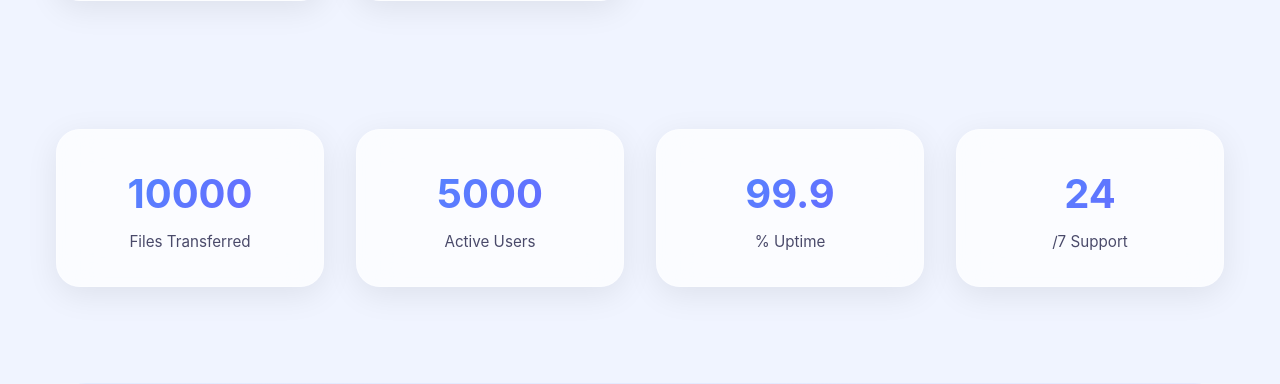
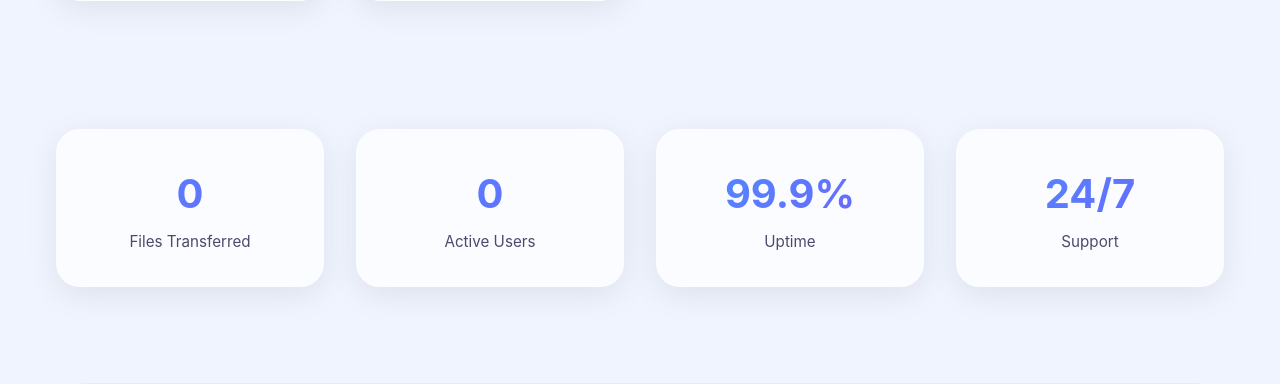
Before and after one commit to devil160907-ship-it/TransferX, a Flask app: page / in a window 1280 px wide. Shown: the part 1377-1761 px from the top of the page. Run offline with Flask 3, Linux system fonts and the light colour scheme.

Commit message:
Update pages.html

```diff
--- a/templates/pages.html
+++ b/templates/pages.html
@@ -498,17 +498,6 @@
             color: var(--text-secondary);
         }
 
-        .about-content ul {
-            color: var(--text-secondary);
-            line-height: 1.8;
-            padding-left: 1.5rem;
-            margin-bottom: 1rem;
-        }
-
-        .about-content ul li {
-            margin-bottom: 0.5rem;
-        }
-
         /* Contact Page Styles */
         .contact-content {
             max-width: 800px;
@@ -865,6 +854,21 @@
         }
         [data-aos].aos-animate {
             pointer-events: auto;
+        }
+
+        /* Loading spinner for stats */
+        .stat-loading {
+            display: inline-block;
+            width: 20px;
+            height: 20px;
+            border: 3px solid var(--glass-border);
+            border-top-color: var(--primary);
+            border-radius: 50%;
+            animation: spin 0.8s linear infinite;
+        }
+
+        @keyframes spin {
+            to { transform: rotate(360deg); }
         }
 
         /* Responsive Styles */
@@ -1081,20 +1085,20 @@
 
             <div class="about-stats" data-aos="fade-up" data-aos-delay="300">
                 <div class="stat-item">
-                    <div class="number" data-count="10000">0</div>
+                    <div class="number" id="aboutTotalFiles">0</div>
                     <div class="label">Files Transferred</div>
                 </div>
                 <div class="stat-item">
-                    <div class="number" data-count="5000">0</div>
+                    <div class="number" id="aboutTotalUsers">0</div>
                     <div class="label">Active Users</div>
                 </div>
                 <div class="stat-item">
-                    <div class="number" data-count="99.9">0</div>
-                    <div class="label">% Uptime</div>
+                    <div class="number">99.9%</div>
+                    <div class="label">Uptime</div>
                 </div>
                 <div class="stat-item">
-                    <div class="number" data-count="24">0</div>
-                    <div class="label">/7 Support</div>
+                    <div class="number">24/7</div>
+                    <div class="label">Support</div>
                 </div>
             </div>
 
@@ -1361,20 +1365,20 @@
         <section class="stats-section" data-aos="fade-up" data-aos-duration="800">
             <div class="stats-grid">
                 <div class="stat-card" data-aos="zoom-in" data-aos-delay="100">
-                    <span class="stat-number" data-count="10000">0</span>
+                    <span class="stat-number" id="homeTotalFiles">0</span>
                     <span class="stat-label">Files Transferred</span>
                 </div>
                 <div class="stat-card" data-aos="zoom-in" data-aos-delay="150">
-                    <span class="stat-number" data-count="5000">0</span>
+                    <span class="stat-number" id="homeTotalUsers">0</span>
                     <span class="stat-label">Active Users</span>
                 </div>
                 <div class="stat-card" data-aos="zoom-in" data-aos-delay="200">
-                    <span class="stat-number" data-count="99.9">0</span>
-                    <span class="stat-label">% Uptime</span>
+                    <span class="stat-number">99.9%</span>
+                    <span class="stat-label">Uptime</span>
                 </div>
                 <div class="stat-card" data-aos="zoom-in" data-aos-delay="250">
-                    <span class="stat-number" data-count="24">0</span>
-                    <span class="stat-label">/7 Support</span>
+                    <span class="stat-number">24/7</span>
+                    <span class="stat-label">Support</span>
                 </div>
             </div>
         </section>
@@ -1451,17 +1455,95 @@
             }, 5000);
         }
 
-        // Animate statistics numbers
-        document.addEventListener('DOMContentLoaded', function() {
-            const statNumbers = document.querySelectorAll('.stat-number[data-count], .about-stats .number[data-count]');
-
-            const observer = new IntersectionObserver((entries) => {
-                entries.forEach(entry => {
-                    if (entry.isIntersecting) {
-                        const stat = entry.target;
-                        const target = parseFloat(stat.dataset.count);
-                        const duration = 2000;
+        // =============================================
+        // FETCH REAL STATS FROM SERVER
+        // =============================================
+        function fetchStats() {
+            // Fetch total files (attachments count)
+            fetch('/admin/attachments')
+                .then(response => {
+                    if (!response.ok) throw new Error('Failed to fetch attachments');
+                    return response.json();
+                })
+                .then(data => {
+                    const totalFiles = data.stats?.total || 0;
+
+                    // Update home page stats
+                    const homeFiles = document.getElementById('homeTotalFiles');
+                    if (homeFiles) {
+                        animateNumber(homeFiles, totalFiles);
+                    }
+
+                    // Update about page stats
+                    const aboutFiles = document.getElementById('aboutTotalFiles');
+                    if (aboutFiles) {
+                        animateNumber(aboutFiles, totalFiles);
+                    }
+                })
+                .catch(error => {
+                    console.error('Error fetching attachment stats:', error);
+                    // Set to 0 on error
+                    const homeFiles = document.getElementById('homeTotalFiles');
+                    if (homeFiles) homeFiles.textContent = '0';
+                    const aboutFiles = document.getElementById('aboutTotalFiles');
+                    if (aboutFiles) aboutFiles.textContent = '0';
+                });
+
+            // Fetch total users
+            fetch('/admin/dashboard')
+                .then(response => {
+                    if (!response.ok) throw new Error('Failed to fetch user stats');
+                    return response.text();
+                })
+                .then(html => {
+                    // Parse the HTML to extract total_users
+                    const parser = new DOMParser();
+                    const doc = parser.parseFromString(html, 'text/html');
+
+                    // Try to find total_users from the stats cards or page content
+                    let totalUsers = 0;
+
+                    // Look for total users in the page
+                    const userStats = doc.querySelector('.stat-card .stat-number');
+                    if (userStats) {
+                        totalUsers = parseInt(userStats.textContent) || 0;
+                    }
+
+                    // Alternative: look for total_users in the template context
+                    const userCountElement = doc.querySelector('[data-total-users]');
+                    if (userCountElement) {
+                        totalUsers = parseInt(userCountElement.dataset.totalUsers) || 0;
+                    }
+
+                    // Update home page stats
+                    const homeUsers = document.getElementById('homeTotalUsers');
+                    if (homeUsers) {
+                        animateNumber(homeUsers, totalUsers);
+                    }
+
+                    // Update about page stats
+                    const aboutUsers = document.getElementById('aboutTotalUsers');
+                    if (aboutUsers) {
+                        animateNumber(aboutUsers, totalUsers);
+                    }
+                })
+                .catch(error => {
+                    console.error('Error fetching user stats:', error);
+                    // Set to 0 on error
+                    const homeUsers = document.getElementById('homeTotalUsers');
+                    if (homeUsers) homeUsers.textContent = '0';
+                    const aboutUsers = document.getElementById('aboutTotalUsers');
+                    if (aboutUsers) aboutUsers.textContent = '0';
+                });
+        }
+
+        // =============================================
+        // ANIMATE NUMBER COUNTER
+        // =============================================
+        function animateNumber(element, target) {
+            const duration = 1500;
             const startTime = performance.now();
+            const startValue = 0;
             const isFloat = target % 1 !== 0;
 
             function updateNumber(currentTime) {
@@ -1472,30 +1554,32 @@
                 let currentValue;
                 if (isFloat) {
                     currentValue = eased * target;
-                                stat.textContent = currentValue.toFixed(1);
+                    element.textContent = currentValue.toFixed(1);
                 } else {
                     currentValue = Math.floor(eased * target);
-                                stat.textContent = currentValue;
+                    element.textContent = currentValue;
                 }
 
                 if (progress < 1) {
                     requestAnimationFrame(updateNumber);
                 } else {
-                                stat.textContent = isFloat ? target.toFixed(1) : target;
+                    element.textContent = isFloat ? target.toFixed(1) : target;
                 }
             }
 
             requestAnimationFrame(updateNumber);
-                        observer.unobserve(stat);
-                    }
-                });
-            }, { threshold: 0.3 });
-
-            statNumbers.forEach(stat => observer.observe(stat));
-        });
-
-        // Contact Form Handler
+        }
+
+        // =============================================
+        // CONTACT FORM HANDLER
+        // =============================================
         document.addEventListener('DOMContentLoaded', function() {
+            // Fetch stats when page loads
+            fetchStats();
+
+            // Refresh stats every 60 seconds
+            setInterval(fetchStats, 60000);
+
             const contactForm = document.getElementById('contactForm');
             if (!contactForm) return;
 
@@ -1519,7 +1603,6 @@
                     return;
                 }
 
-                // Email validation
                 const emailRegex = /^[^\s@]+@[^\s@]+\.[^\s@]+$/;
                 if (!emailRegex.test(email)) {
                     showToast('Please enter a valid email address.', 'Validation Error', 'error');
@@ -1528,7 +1611,6 @@
                     return;
                 }
 
-                // Prepare form data for email
                 const formData = {
                     name: name,
                     email: email,
@@ -1536,11 +1618,6 @@
                     message: message
                 };
 
-                const mailtoLink = `mailto:support@transferx.com?subject=${encodeURIComponent(`Contact: ${subject}`)}&body=${encodeURIComponent(
-                    `Name: ${name}\nEmail: ${email}\nSubject: ${subject}\n\nMessage:\n${message}`
-                )}`;
-
-                // Option 2: Using fetch to server endpoint (if available)
                 fetch('/contact', {
                     method: 'POST',
                     headers: {
@@ -1554,18 +1631,12 @@
                         showToast('Your message has been sent successfully! We\'ll get back to you soon.', 'Message Sent', 'success');
                         contactForm.reset();
                     } else {
-                        // Fallback to mailto if server fails
-                        window.location.href = mailtoLink;
-                        showToast('Message sent via email client. We\'ll review your message.', 'Message Sent', 'success');
-                        contactForm.reset();
+                        showToast(data.error || 'Failed to send message. Please try again.', 'Error', 'error');
                     }
                 })
                 .catch(error => {
-                    // Fallback to mailto if server fails
                     console.error('Error:', error);
-                    window.location.href = mailtoLink;
-                    showToast('Message sent via email client. We\'ll review your message.', 'Message Sent', 'success');
-                    contactForm.reset();
+                    showToast('Failed to send message. Please try again later.', 'Error', 'error');
                 })
                 .finally(() => {
                     submitBtn.disabled = false;
```
Lines whose indentation alone changed are shown as unchanged.
